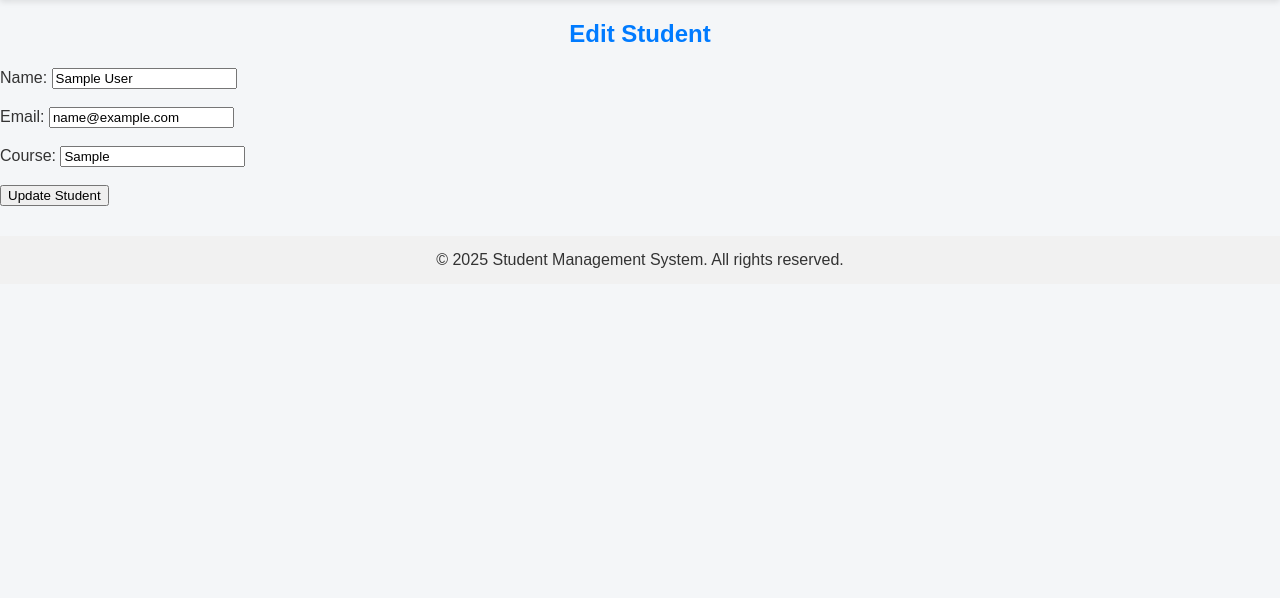
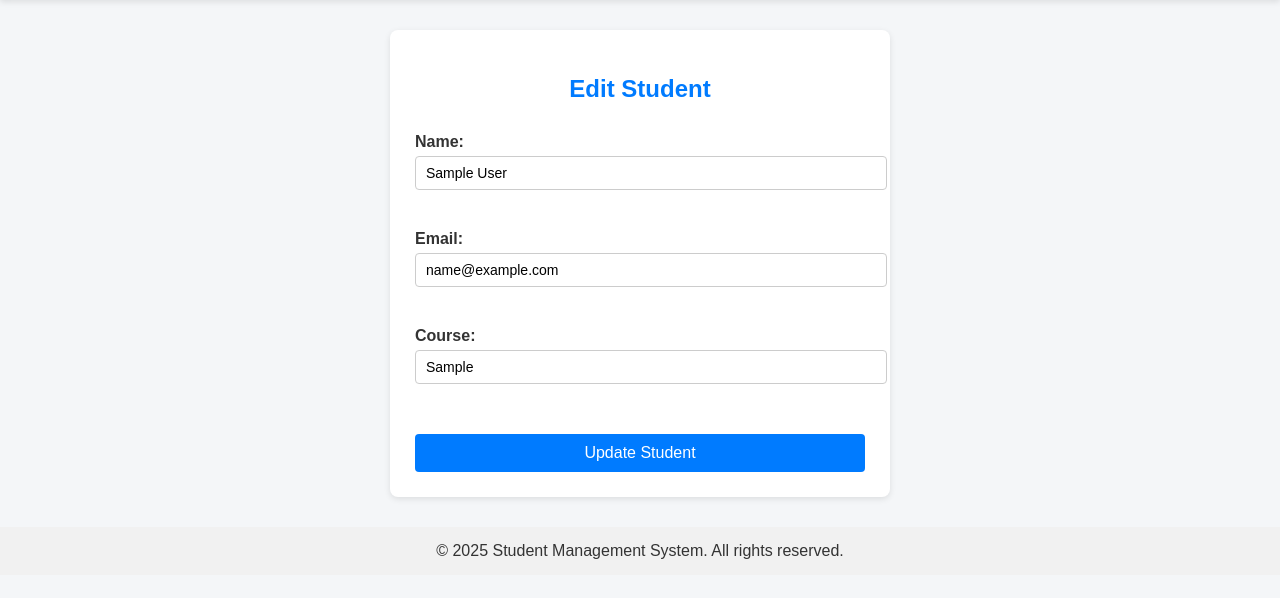
Before and after one commit to binodmgr/workshop6, a PHP site: page /edit.php?id=1 in a window 1280 px wide. Shown: the part 70-668 px from the top of the page. Run offline with PHP 8.4, Linux system fonts and the light colour scheme; tables that the repository leaves empty or names only in its code hold one stand-in row (values such as "Sample post").

Commit message:
first commit

```diff
--- a/edit.php
+++ b/edit.php
@@ -4,16 +4,22 @@ include "db.php";
 
 $id = $_GET['id'];
 
+// Fetch student
 $sql = "SELECT * FROM students WHERE id = :id";
 $stmt = $conn->prepare($sql);
 $stmt->execute([':id' => $id]);
 $student = $stmt->fetch(PDO::FETCH_ASSOC);
 
+
+// Handle update
 if (isset($_POST['update'])) {
-    $name = $_POST['name'];
-    $email = $_POST['email'];
-    $course = $_POST['course'];
+    $name = trim($_POST['name']);
+    $email = filter_var($_POST['email'], FILTER_VALIDATE_EMAIL);
+    $course = trim($_POST['course']);
 
+    if (!$email) {
+        echo "<p class='message error'>Invalid email address.</p>";
+    } else {
         $sql = "UPDATE students
                 SET name = :name, email = :email, course = :course
                 WHERE id = :id";
@@ -28,14 +34,21 @@ if (isset($_POST['update'])) {
         header("Location: index.php");
         exit;
     }
+}
 ?>
 
+<form method="POST" class="student-form">
     <h2>Edit Student</h2>
 
-<form method="POST">
-    Name: <input type="text" name="name" value="<?= $student['name']; ?>" required><br><br>
-    Email: <input type="email" name="email" value="<?= $student['email']; ?>" required><br><br>
-    Course: <input type="text" name="course" value="<?= $student['course']; ?>" required><br><br>
+    <label for="name">Name: </label>
+    <input type="text" name="name" id="name" value="<?= htmlspecialchars($student['name']); ?>" required>
+
+    <label for="email">Email: </label>
+    <input type="email" name="email" id="email" value="<?= htmlspecialchars($student['email']); ?>" required>
+
+    <label for="course">Course: </label>
+    <input type="text" name="course" id="course" value="<?= htmlspecialchars($student['course']); ?>" required>
+
     <button type="submit" name="update">Update Student</button>
 </form>
 
--- a/style.css
+++ b/style.css
@@ -108,7 +108,7 @@ button.btn.add-new:hover {
 
 /*styling for add.php */
 .student-form {
-    width: 400px;
+    width: 450px;
     margin: 30px auto;
     background-color: #fff;
     padding: 25px;
@@ -118,20 +118,20 @@ button.btn.add-new:hover {
 
 .student-form h2 {
     text-align: center;
-    margin-bottom: 20px;
+    margin-bottom: 30px;
     color: #007BFF;
 }
 
 .student-form label {
     display: block;
-    margin: 10px 0 5px;
+    margin: 20px 0 5px;
     font-weight: bold;
 }
 
 .student-form input {
     width: 100%;
     padding: 8px 10px;
-    margin-bottom: 15px;
+    margin-bottom: 20px;
     border: 1px solid #ccc;
     border-radius: 4px;
     font-size: 14px;
@@ -140,6 +140,7 @@ button.btn.add-new:hover {
 .student-form button {
     width: 100%;
     background-color: #007BFF;
+    margin-top: 30px;
     color: #fff;
     padding: 10px;
     border-radius: 4px;
```
Lines whose indentation alone changed are shown as unchanged.
